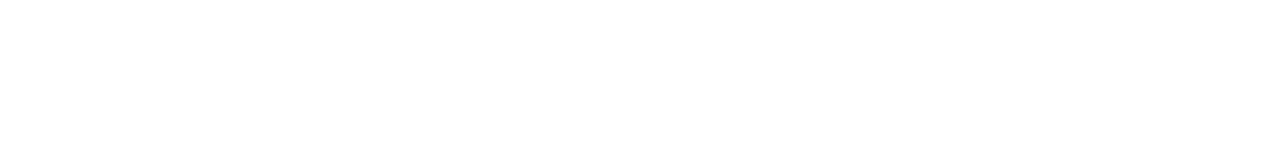
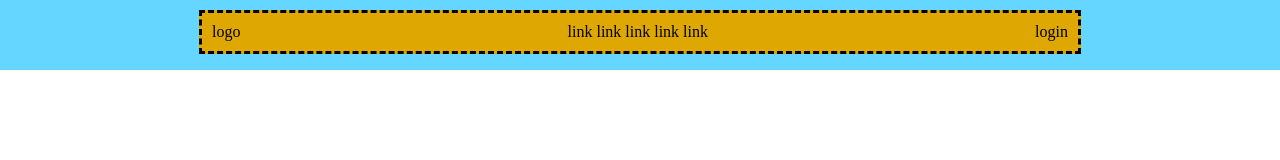
Before and after one commit to LorenzoNicoletti02/htmlcss-struttura-discord, a plain HTML site: page index.html in a window 1280 px wide. Drawn offline with Linux system fonts and the light colour scheme.

Commit message:
feat: fine header section (sezione logo, link e login)

```diff
--- a/css/style.css
+++ b/css/style.css
@@ -0,0 +1,26 @@
+*{
+    padding: 0;
+    margin: 0;
+    box-sizing: border-box;
+}
+
+.header {
+    background-color: #00bbff9a;
+    height: 70px;
+    padding: 10px;
+}
+
+.container {
+    width: 70%;
+    max-width: 1100px;
+    margin: auto;.
+}
+
+.row {
+    display: flex;
+    justify-content: space-between;
+    background-color: #dea702;
+    margin: auto;
+    border: 3px dashed #000000;
+    padding: 10px;
+}
--- a/index.html
+++ b/index.html
@@ -8,7 +8,27 @@
 </head>
 
 <body>
-    <header></header>
+    <!-- Header -->
+    <header class="header">
+        <div class="container">
+            <div class="row">
+                <div class="logo-login">logo</div>
+                <div class="link">link link link link link</div>
+                <div class="logo-login">login</div>
+            </div>
+        </div>
+    </header>
+    <!-- /Header -->
+
+    <!-- Main -->
+     <main>
+
+
+     </main>
+    <!-- /Main -->
+
+
+
     <main></main>
     <footer></footer>
 </body>
```
